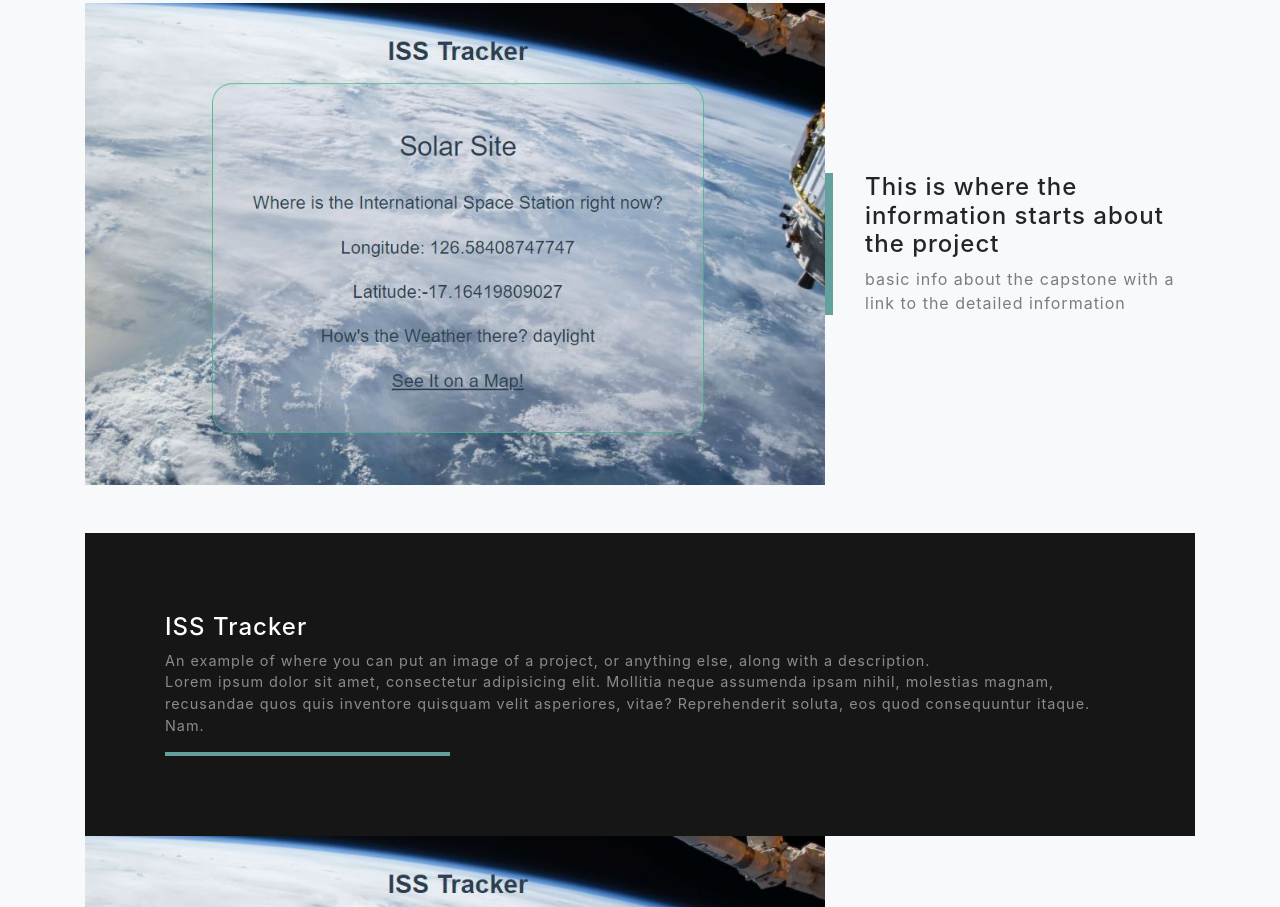
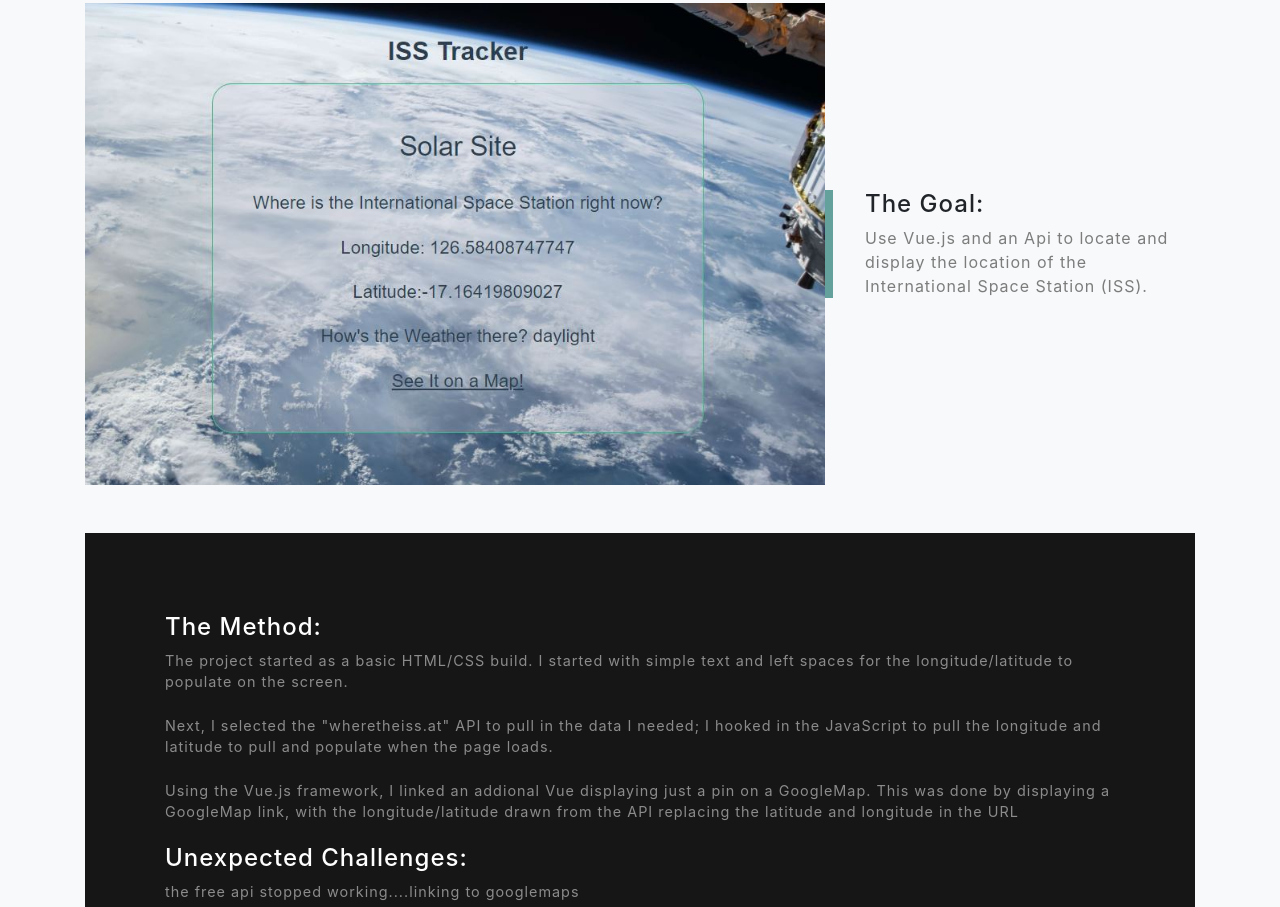
Before and after one commit to NateMeinhold/Portfolio, a website with bundled scripts: page ISSTracker.html in a window 1280 px wide. Shown: the part 957-1864 px from the top of the page. Built offline with nearby package versions, Linux system fonts and the light colour scheme.

Commit message:
working on ISS tracker

```diff
--- a/ISSTracker.html
+++ b/ISSTracker.html
@@ -67,8 +67,7 @@
     <div class="container d-flex h-100 align-items-center">
       <div class="mx-auto text-center">
         <h1 class="mx-auto my-0 text-uppercase">International Space Station Tracker</h1>
-        <h2 class="text-white-50 mx-auto mt-2 mb-5">How I did it</h2>
-        <!--update button to go to live site-->
+        <h2 class="text-white-50 mx-auto mt-2 mb-5">Reach for the Stars!</h2>
         <!-- <a href="#about" class="btn btn-primary js-scroll-trigger">See it Live</a> -->
         <a href="https://natemeinhold.com/wats4000finalproject/#/" class="btn btn-primary js-scroll-trigger" >See Live</a>
         <a href="https://github.com/NateMeinhold/wats4000finalproject" class="btn btn-primary js-scroll-trigger" >See Code</a>
@@ -101,8 +100,8 @@
         </div>
         <div class="col-xl-4 col-lg-5">
           <div class="featured-text text-center text-lg-left">
-            <h4>This is where the information starts about the project</h4>
-            <p class="text-black-50 mb-0">basic info about the capstone with a link to the detailed information</p>
+            <h4>The Goal:</h4>
+            <p class="text-black-50 mb-0">Use Vue.js and an Api to locate and display the location of the International Space Station (ISS).</p>
           </div>
         </div>
       </div>
@@ -116,11 +115,20 @@
           <div class="bg-black text-center h-100 project">
             <div class="d-flex h-100">
               <div class="project-text w-100 my-auto text-center text-lg-left">
-                <h4 class="text-white">ISS Tracker</h4>
-                <p class="mb-0 text-white-50">An example of where you can put an image of a project, or anything else, along with a description.
+                <h4 class="text-white">The Method:</h4>
+                <p class="mb-0 text-white-50">The project started as a basic HTML/CSS build. I started with simple text and left spaces for the longitude/latitude to populate on the screen.
                 </p>
+                <br>
                 <p class="mb-0 text-white-50">
-                  Lorem ipsum dolor sit amet, consectetur adipisicing elit. Mollitia neque assumenda ipsam nihil, molestias magnam, recusandae quos quis inventore quisquam velit asperiores, vitae? Reprehenderit soluta, eos quod consequuntur itaque. Nam.</p>
+                  Next, I selected the "wheretheiss.at" API to pull in the data I needed; I hooked in the JavaScript to pull the longitude and latitude to pull and populate when the page loads.</p>
+                  <br>
+                  <p class="mb-0 text-white-50">
+                  Using the Vue.js framework, I linked an addional Vue displaying just a pin on a GoogleMap. This was done by displaying a GoogleMap link, with the longitude/latitude drawn from the API replacing the latitude and longitude in the URL</p>
+                  <br>
+                  <h4 class="text-white">Unexpected Challenges:</h4>
+                  <p class="mb-0 text-white-50">
+                    the free api stopped working....linking to googlemaps
+                    </p>
                 <hr class="d-none d-lg-block mb-0 ml-0">
               </div>
             </div>
@@ -131,7 +139,7 @@
         <!-- Featured Project Row-->
         <div class="row align-items-center no-gutters mb-4 mb-lg-5">
           <div class="col-xl-8 col-lg-7">
-            <img class="img-fluid mb-3 mb-lg-0" src="img/ISS.JPG" alt="This is where the project picture goes">
+            <img class="img-fluid mb-3 mb-lg-0" src="img/ISSmap.JPG" alt="This is where the project picture goes">
           </div>
           <div class="col-xl-4 col-lg-5">
             <div class="featured-text text-center text-lg-left">
```
Also changed, not shown: img/ISSmap.JPG (added).
